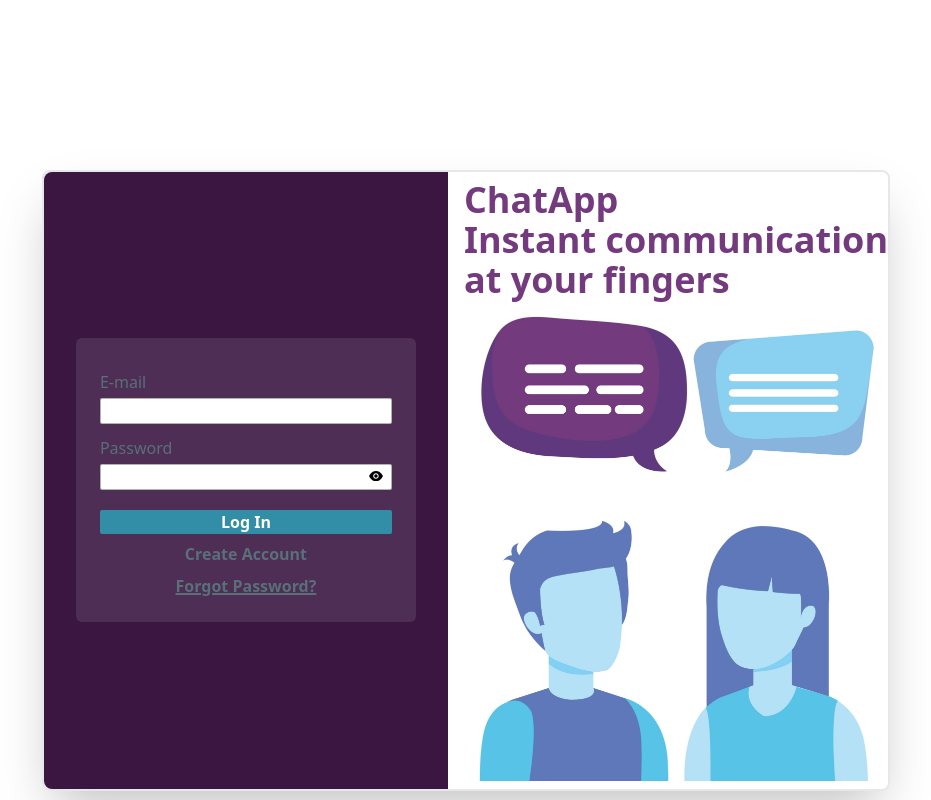
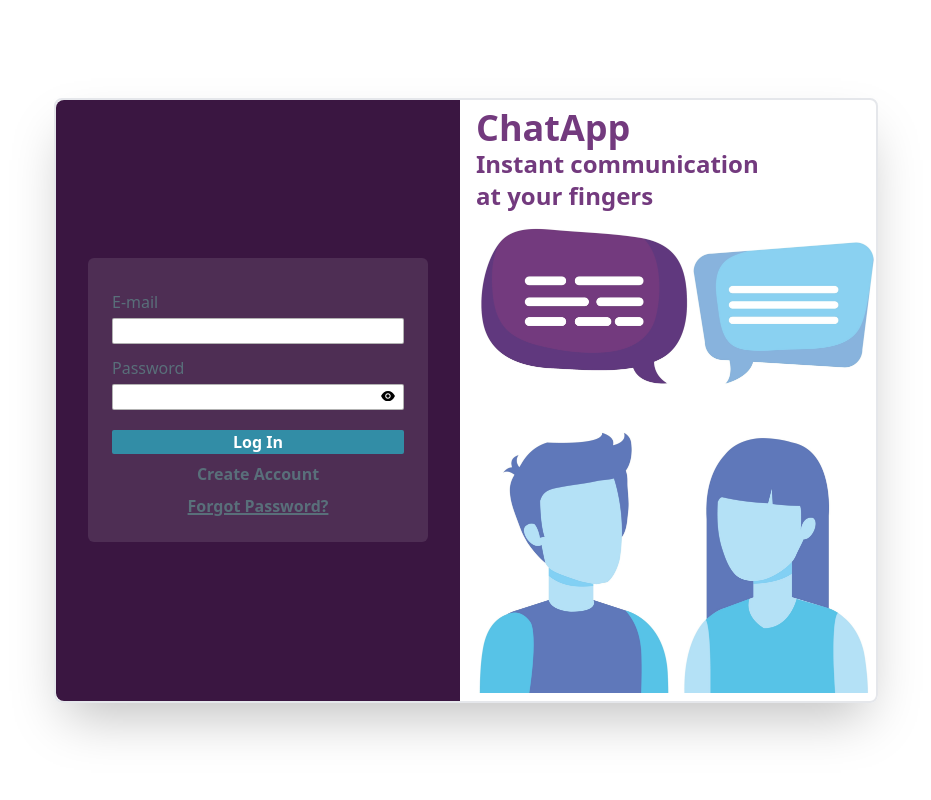
Before and after one commit to RodrigoSilvatdl92/ChatApp, a React (Create React App) app: page / in a window 1280 px wide. Shown: the whole page, without its empty margins (174-1105 px from the left). Built offline with nearby package versions, Linux system fonts and the light colour scheme.

Commit message:
final version

```diff
--- a/package.json
+++ b/package.json
@@ -3,11 +3,14 @@
   "version": "0.1.0",
   "private": true,
   "dependencies": {
+    "@emoji-mart/data": "^1.1.2",
+    "@emoji-mart/react": "^1.1.1",
     "@reduxjs/toolkit": "^1.9.5",
     "@testing-library/jest-dom": "^5.16.5",
     "@testing-library/react": "^13.4.0",
     "@testing-library/user-event": "^13.5.0",
-    "emoji-picker-react": "^4.4.9",
+    "emoji-mart": "^5.5.2",
+    "emoji-picker-react": "^4.4.10",
     "firebase": "^9.22.2",
     "formik": "^2.4.1",
     "framer-motion": "^10.12.16",
@@ -20,6 +23,7 @@
     "react-scripts": "5.0.1",
     "react-scroll": "^1.8.9",
     "react-textarea-autosize": "^8.5.0",
+    "react-virtualized": "^9.22.5",
     "redux": "^4.2.1",
     "redux-toolkit": "^1.1.2",
     "web-vitals": "^2.1.4",
--- a/src/components/Conversation.jsx
+++ b/src/components/Conversation.jsx
@@ -6,12 +6,13 @@ import { selectCurrentUser } from "../store/authReducer";
 import { MdEmojiEmotions } from "react-icons/md";
 import { AiOutlineCloseCircle } from "react-icons/ai";
 import { AiOutlinePaperClip } from "react-icons/ai";
-import EmojiPicker from "emoji-picker-react";
 import { BsFillSendFill } from "react-icons/bs";
 import { selectConversationUser } from "../store/authReducer";
 import { useEffect } from "react";
 import { getDownloadURL, getStorage, ref, uploadBytes } from "firebase/storage";
 import avatar from "../images/avatar.png";
+import data from "@emoji-mart/data";
+import Picker from "@emoji-mart/react";
 
 function Conversation({ onClose }) {
   const currentUser = useSelector(selectCurrentUser);
@@ -61,7 +62,8 @@ function Conversation({ onClose }) {
   const [showEmojiPicker, setShowEmojiPicker] = useState(false);
 
   const handleEmojiSelect = (emoji) => {
-    setMessage((lastState) => lastState + emoji.emoji);
+    console.log(emoji);
+    setMessage((lastState) => lastState + emoji);
   };
 
   /* Closing EmojiPicker when clicking outside of The div*/
@@ -383,7 +385,7 @@ function Conversation({ onClose }) {
               <button
                 onClick={(event) => {
                   event.stopPropagation();
-                  setShowEmojiPicker(true);
+                  setShowEmojiPicker((lastState) => !lastState);
                 }}
                 className="ml-1"
               >
@@ -414,7 +416,13 @@ function Conversation({ onClose }) {
                   // }}
                   ref={emojiPickerRef}
                 >
-                  <EmojiPicker onEmojiClick={handleEmojiSelect} />
+                  <Picker
+                    className="w-[500px]"
+                    data={data}
+                    onEmojiSelect={(e) => handleEmojiSelect(e.native)}
+                    maxFrequentRows="0"
+                    perLine="7"
+                  />
                 </div>
               )}
               <textarea
--- a/src/index.css
+++ b/src/index.css
@@ -9,3 +9,9 @@
     font-size: 10px; /* Adjust the value as per your requirement */
   }
 }
+
+em-emoji-picker {
+  width: 280px; /* Adjust as needed */
+  height: 400px;
+  background-color: lightgray; /* Change to your preferred color */
+}
--- a/src/pages/SignIn.jsx
+++ b/src/pages/SignIn.jsx
@@ -79,7 +79,7 @@ function SignIn() {
           <span className="text-lg">Instant communication at your fingers</span>
         </h1>
 
-        <div className="flex h-screen items-center mt-20 ">
+        <div className="flex h-screen items-center mt-20 md:mt-0 ">
           <div className="shadow-2xl border-2 flex lg:flex-row rounded-lg relative ">
             <img
               src={mobileTexting}
@@ -184,11 +184,11 @@ function SignIn() {
             <div className=" hidden md:flex md:flex-col h-[100%] ml-4 my-2">
               <h1 className="hidden md:block top-4 ml-0 mb-2 text-[#733A7E] font-semibold text-2xl text-left z-20">
                 <span className="text-4xl font-bold">ChatApp</span> <br />
-                <span className="text-4xl font-bold">
+                <span className="text-2xl font-bold">
                   Instant communication
                 </span>{" "}
                 <br />
-                <span className="text-4xl font-bold">at your fingers</span>
+                <span className="text-2xl font-bold">at your fingers</span>
               </h1>
               <img src={fundoMetade} alt="/" className="w-[400px] mx-auto" />
             </div>
```
Also changed, not shown: 1 other file (tests, documents, lock files or other folders).
